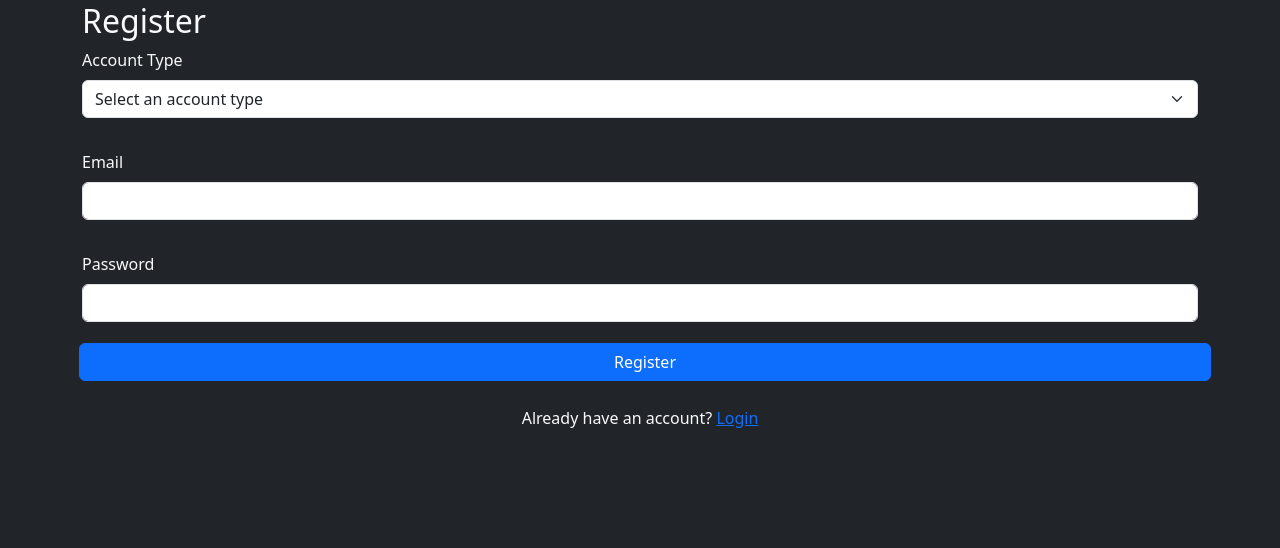
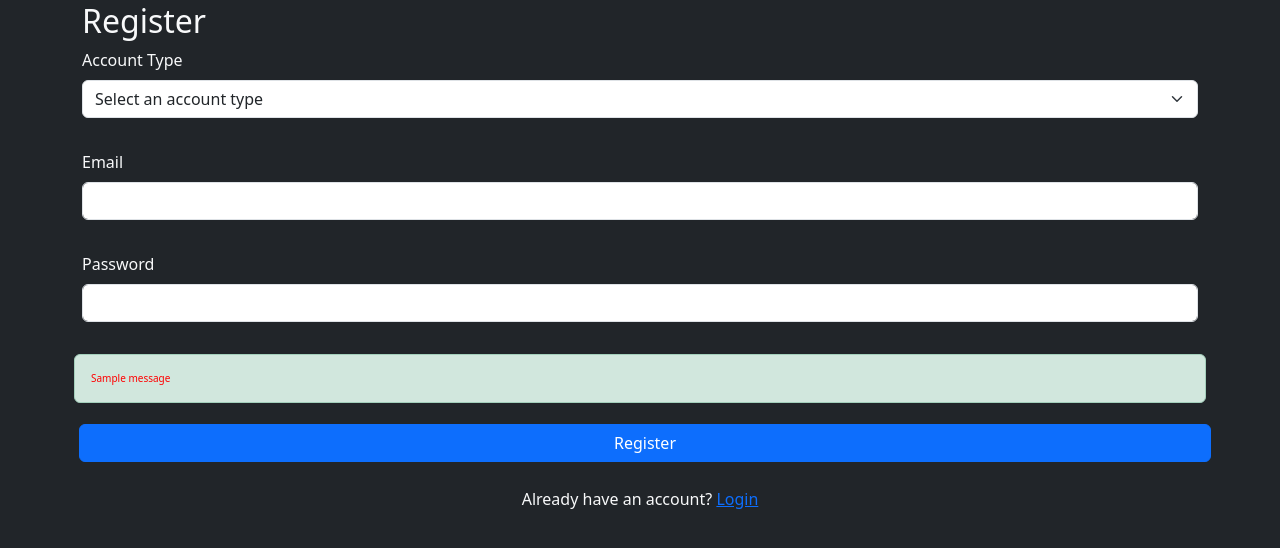
Before and after one commit to ali-tunahan/KASAD-Space-Mission-Planner, a Flask app: page /register in a window 1280 px wide. Shown: the part 46-594 px from the top of the page. Run offline with Flask 3, Linux system fonts and the light colour scheme; data comes from the database, SQL or seed files in the repository; tables that the repository leaves empty hold one stand-in row (values such as "Sample post"); one stand-in notice (Sample message) is shown; data that the repository does not hold is empty; some libraries are stand-ins or nearby versions.

Commit message:
Fix form validation and add flash messages in login and register functions

```diff
--- a/app/app.py
+++ b/app/app.py
@@ -155,6 +155,7 @@ def login():
             return redirect(url_for('main'))
         else:
             message = 'Please enter correct email / password !'
+            flash(message, 'error')
     return render_template('login.html', message = message)
 
 #TODO CHECK IF USER IS INSERTED EVEN THOUGH UNSUCCESFUL CREATION
@@ -173,11 +174,13 @@ def register():
 
         if not all([email, password]):
             message = 'Please fill out the form!'
+            flash(message, 'error')
             return render_template('register.html', message = message)
 
         # Validation for fields
         if len(password) > 6:
             message = 'Password must not exceed 6 characters.'
+            flash(message, 'error')
             return render_template('register.html', message=message)
 
         cursor = mysql.connection.cursor(MySQLdb.cursors.DictCursor)
@@ -187,9 +190,11 @@ def register():
 
         if account:
             message = 'Choose a different email!'
+            flash(message, 'error')
 
         elif not email or not password:
             message = 'Please fill out the form!'
+            flash(message, 'error')
 
         else:
             random_uuid = uuid.uuid4()
@@ -252,6 +257,7 @@ def register():
                     except Exception as e:
                         print("Error executing SQL query 4:", e)
                     message = 'User successfully created!'
+                    flash(message, 'success')
             session['loggedin'] = True
             session['userid'] = random_uuid
             session['email'] = email
--- a/app/templates/register.html
+++ b/app/templates/register.html
@@ -1,4 +1,12 @@
 {% extends "base.html" %} {% block content%}
+
+<style>
+  .alert {
+    font-size: 10px;
+    color: red;
+  }
+</style>
+
 <div class="container mt-5">
   <h2>Register</h2>
   <form
@@ -89,14 +97,19 @@
       </div>
       <div class="mb-3">
         <label for="companySelect" class="form-label">Select Company</label>
-        <select class="form-control" id="companySelect" name="company_id" required>
-            <option value="">Please select a company</option>
-            {% for company in companies %}
-            <option value="{{ company['id'] }}">{{ company['name'] }}</option>
-            {% endfor %}
+        <select
+          class="form-control"
+          id="companySelect"
+          name="company_id"
+          required
+        >
+          <option value="">Please select a company</option>
+          {% for company in companies %}
+          <option value="{{ company['id'] }}">{{ company['name'] }}</option>
+          {% endfor %}
         </select>
         <div class="invalid-feedback">Please select a company.</div>
-    </div>
+      </div>
       <div class="mb-3">
         <label for="dobInput" class="form-label">Date of Birth</label>
         <input
@@ -255,8 +268,13 @@
         />
       </div>
     </div>
-
-    <button type="submit" method="post" class="btn btn-primary">Register</button>
+    {% with messages = get_flashed_messages(with_categories=true) %} {% if
+    messages %} {% for category, message in messages %}
+    <div class="alert alert-{{ category }}">{{ message }}</div>
+    {% endfor %} {% endif %} {% endwith %}
+    <button type="submit" method="post" class="btn btn-primary">
+      Register
+    </button>
   </form>
   <div class="text-center mt-3">
     <p>Already have an account? <a href="/login">Login</a></p>
@@ -341,8 +359,7 @@
       employerInputFields.forEach((field) => {
         field.required = false;
       });
-    }
-    else{
+    } else {
       const employerInputFields = document.querySelectorAll(
         "#employerFields input"
       );
@@ -358,8 +375,7 @@
       bidderInputFields.forEach((field) => {
         field.required = false;
       });
-    }
-    else{
+    } else {
       const bidderInputFields = document.querySelectorAll(
         "#bidderFields input"
       );
@@ -372,7 +388,6 @@
     if (accountType === "Astronaut") {
       document.getElementById("astronautFields").classList.remove("d-none");
     } else if (accountType === "Company") {
-
       document.getElementById("companyFields").classList.remove("d-none");
     }
   }
```
